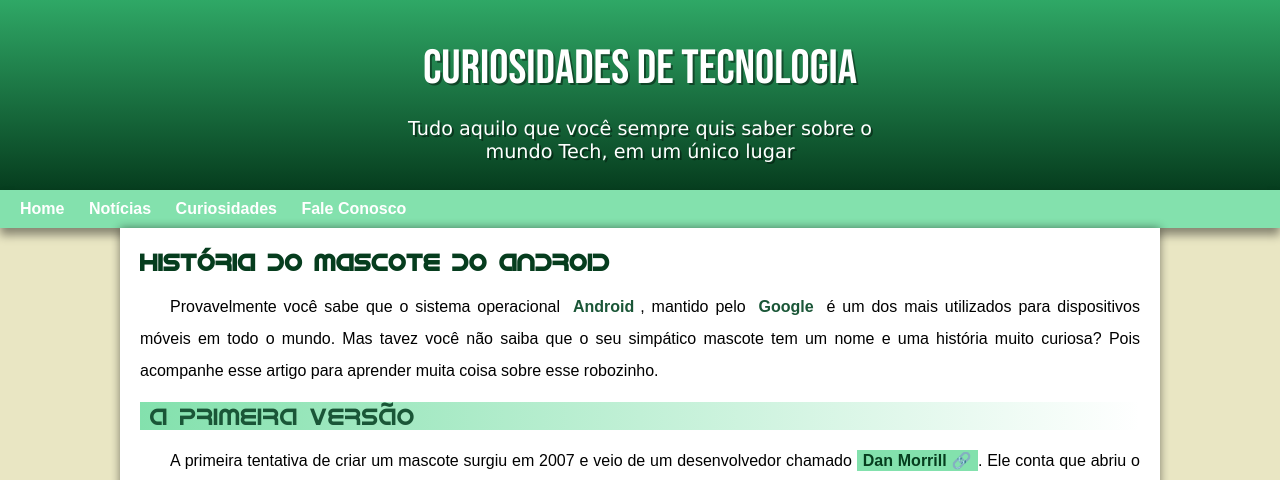
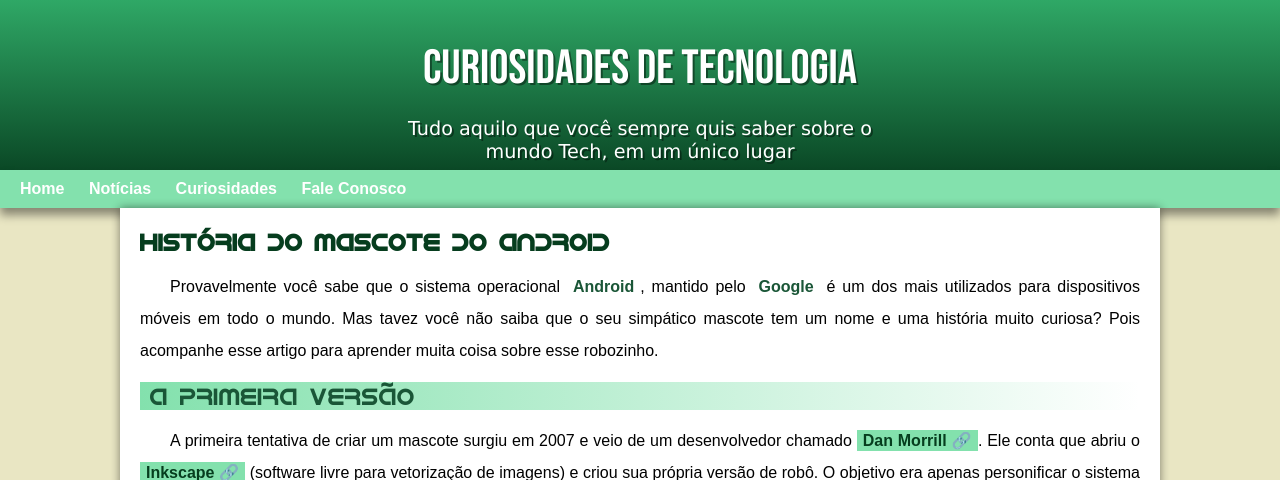
Before and after one commit to SLeess/Mini-Projects-Html-w-Css, a PHP site: page /html/index.html in a window 1280 px wide. Shown: the top 480 px of the page. Run offline with PHP 8.4, Linux system fonts and the light colour scheme.

Commit message:
Corrigindo erro - Wiki Android

```diff
--- a/wiki-android/css/estilo.css
+++ b/wiki-android/css/estilo.css
@@ -62,12 +62,14 @@ header > p{
     margin-bottom: 20px;
     padding-left: 10px;
     padding-right: 10px;
+    padding-bottom: 21px;
     text-shadow: 2px 2px 0px rgba(0, 0, 0, 0.418);
 }
 
 nav{
     background-color: var(--cor1);
     padding: 10px;
+    margin-top: -20px;
     box-shadow: 0px 7px 9px rgba(0, 0, 0, 0.423);
 }
 
```
